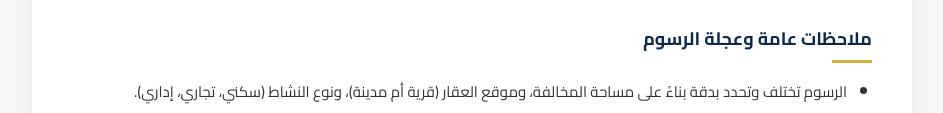
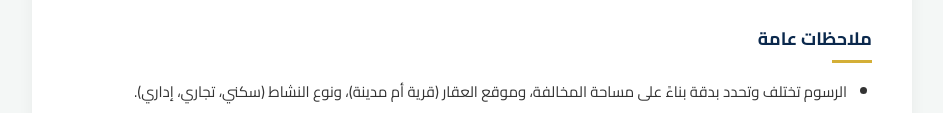
Before and after one commit to fdb441/nabrouh-services, a plain HTML site: page tasaleh.html in a window 1280 px wide. Shown: the part 770-883 px from the top of the page, without its empty margins (168-1111 px from the left). Drawn offline with Linux system fonts and the light colour scheme.

Commit message:
Update section title in tasaleh.html

```diff
--- a/tasaleh.html
+++ b/tasaleh.html
@@ -148,7 +148,7 @@
       <li>في حال الموافقة، يتم سداد القيمة المقررة للمتر أو تقسيطها واستلام قرار قبول التصالح النهائي.</li>
     </ol>
 
-    <div class="section-title">ملاحظات عامة وعجلة الرسوم</div>
+    <div class="section-title">ملاحظات عامة  </div>
     <ul>
       <li>الرسوم تختلف وتحدد بدقة بناءً على مساحة المخالفة، وموقع العقار (قرية أم مدينة)، ونوع النشاط (سكني، تجاري، إداري).</li>
       <li>يُنصح بالاحتفاظ بصورة من كافة الإيصالات والشهادات المسلّمة من المركز التكنولوجي.</li>
```
